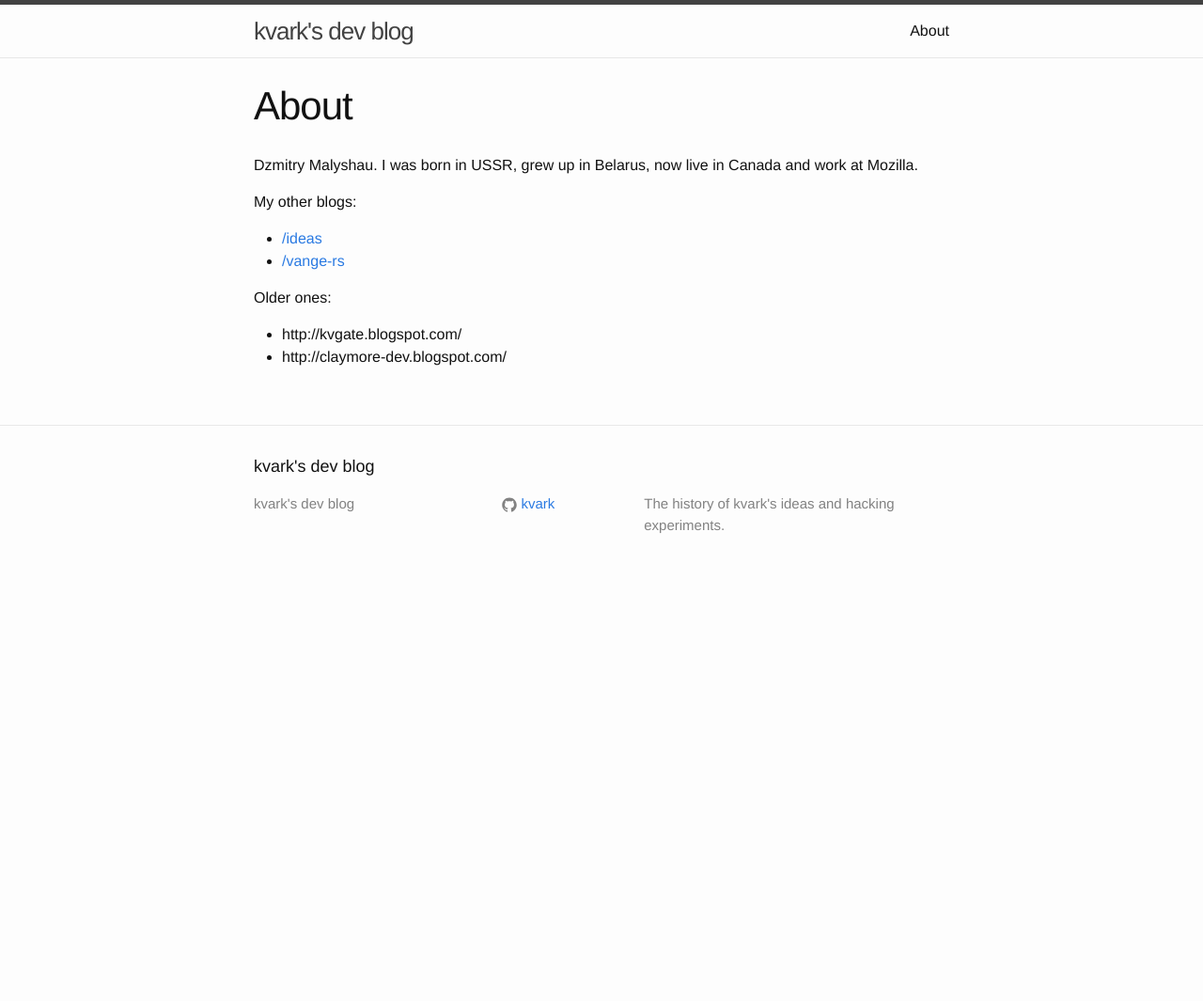
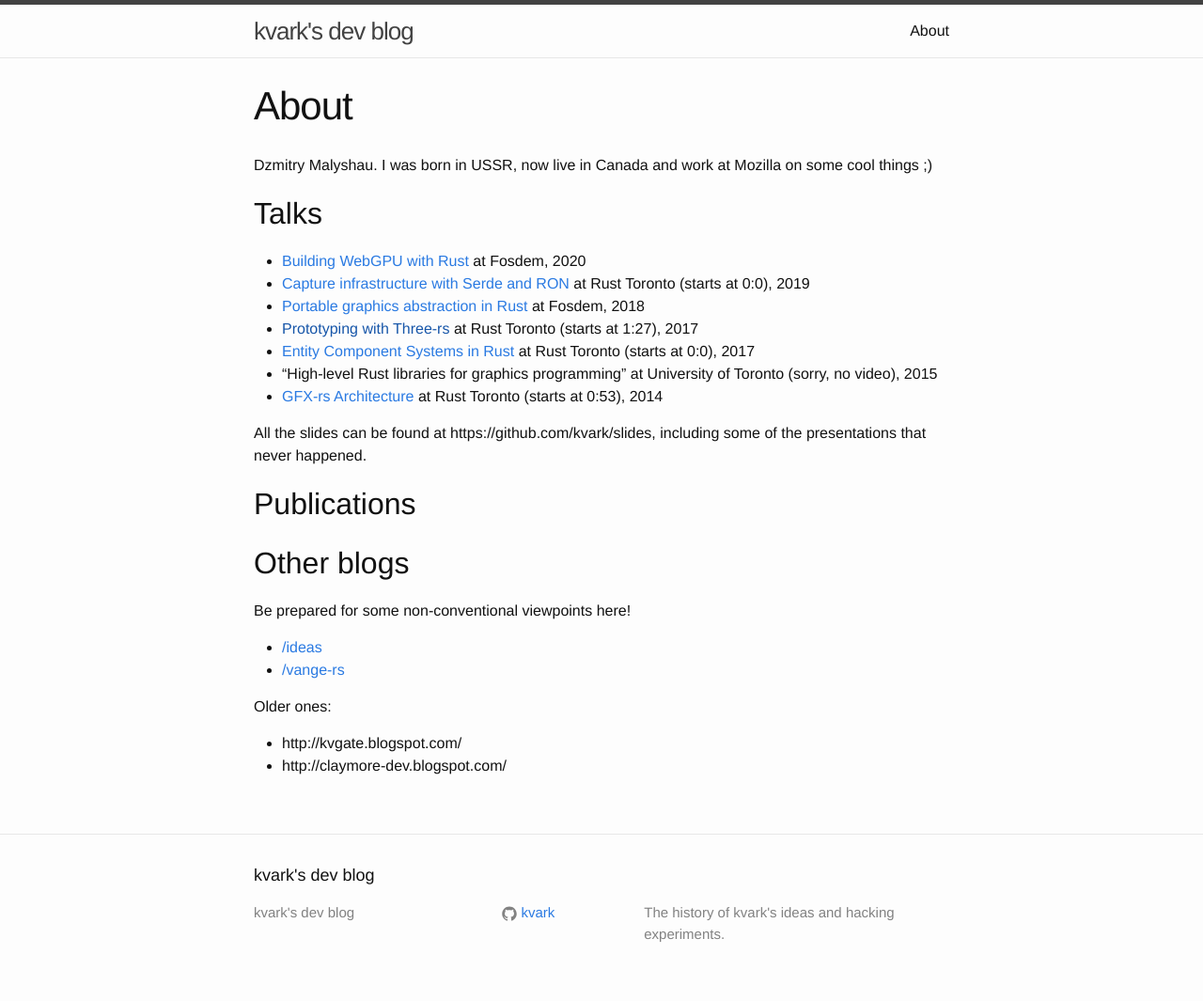
Before and after one commit to kvark/kvark.github.io, a Jekyll site: the page built from about.md, in a window 1280 px wide. Shown: the whole page at 94% size. Built offline with Jekyll 4.4.1, drawn with Linux system fonts in a browser that asks for light colours; before the commit the page ends 900 px from its top, so only the background shows below that.

Commit message:
Add Rust and Fosdem talks

```diff
--- a/about.md
+++ b/about.md
@@ -5,9 +5,26 @@ permalink: /about/
 ---
 
 Dzmitry Malyshau.
-I was born in USSR, grew up in Belarus, now live in Canada and work at Mozilla.
+I was born in USSR, now live in Canada and work at Mozilla on some cool things ;)
 
-My other blogs:
+## Talks
+
+- [Building WebGPU with Rust](https://fosdem.org/2020/schedule/event/rust_webgpu/) at Fosdem, 2020
+- [Capture infrastructure with Serde and RON](https://www.youtube.com/watch?v=F1AquroPfcI) at Rust Toronto (starts at 0:0), 2019
+- [Portable graphics abstraction in Rust](https://archive.fosdem.org/2018/schedule/event/rust_vulkan_gfx_rs/) at Fosdem, 2018
+- [Prototyping with Three-rs]() at Rust Toronto (starts at 1:27), 2017
+- [Entity Component Systems in Rust](https://www.youtube.com/watch?v=7WXE-2LRrXQ) at Rust Toronto (starts at 0:0), 2017
+- "High-level Rust libraries for graphics programming" at University of Toronto (sorry, no video), 2015
+- [GFX-rs Architecture](https://air.mozilla.org/toronto-rust-meetup-october-2014/) at Rust Toronto (starts at 0:53), 2014
+
+All the slides can be found at https://github.com/kvark/slides, including some of the presentations that never happened.
+
+## Publications
+
+## Other blogs
+
+Be prepared for some non-conventional viewpoints here!
+
   - [/ideas](https://kvark.github.io/ideas)
   - [/vange-rs](https://kvark.github.io/vange-rs)
 
```
